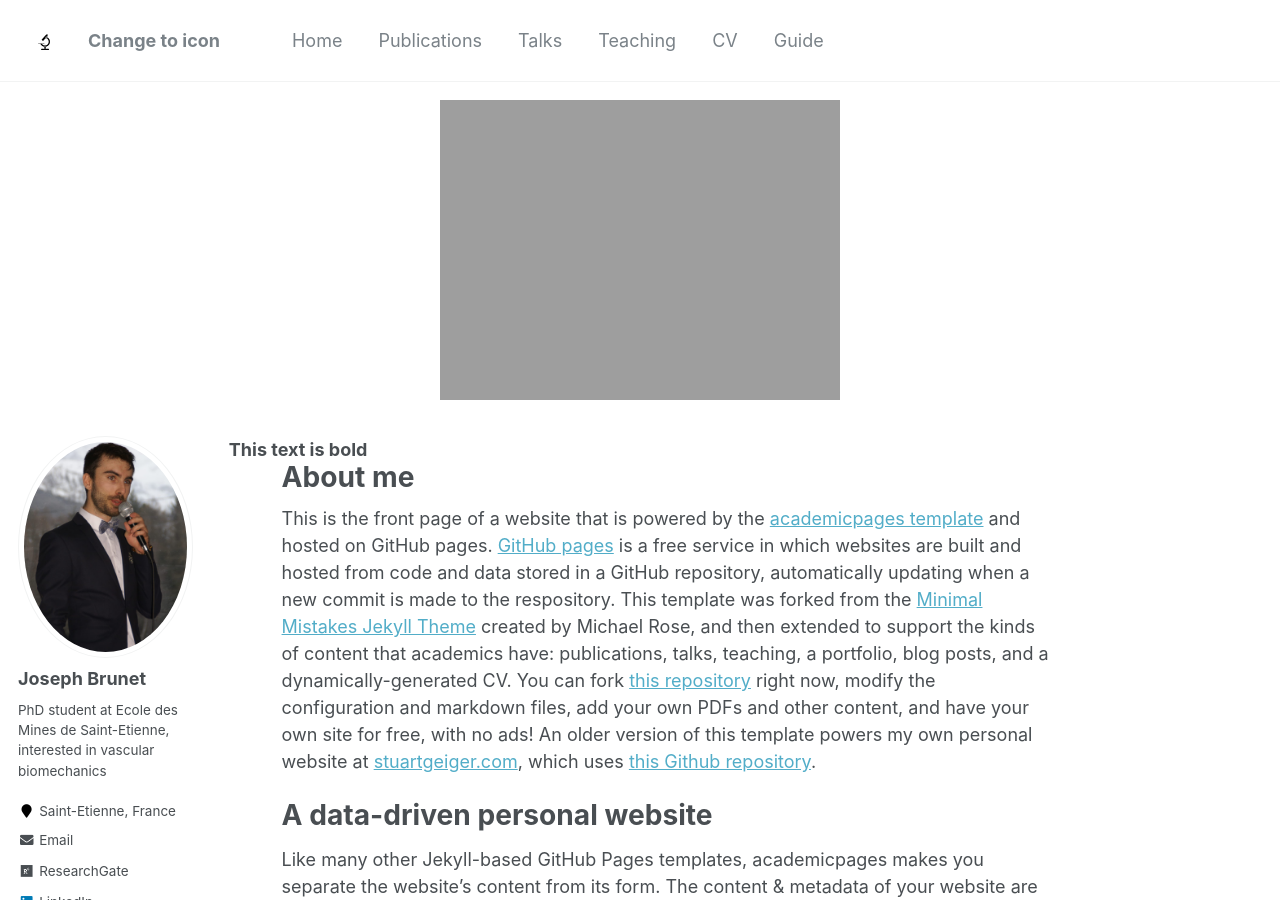
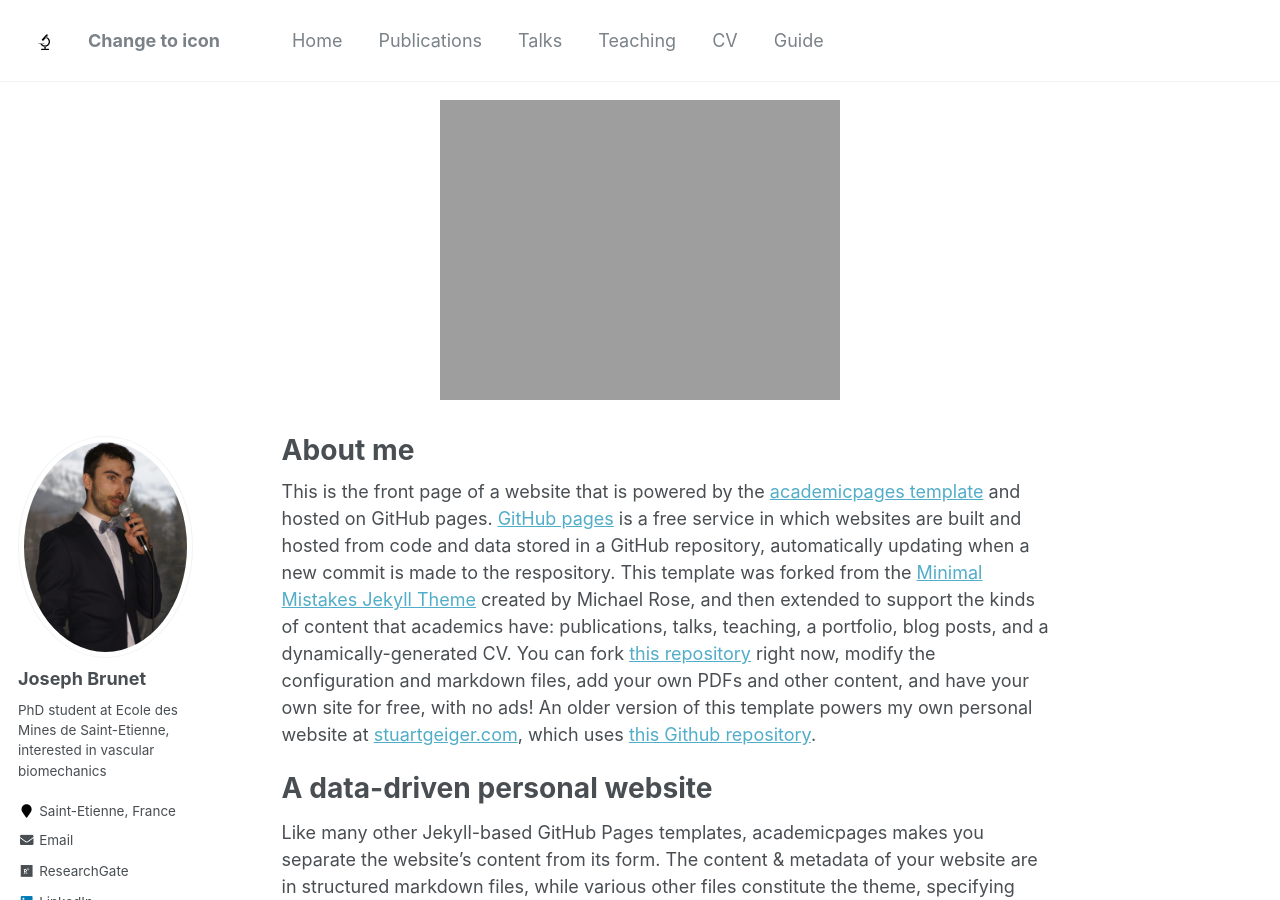
Before and after one commit to JosephBrunet/JosephBrunet.github.io, a Jekyll site: the page built from _pages/about.md, in a window 1280 px wide and 900 px high. Built offline with Jekyll 4.4.1, drawn with Linux system fonts in a browser that asks for light colours.

Commit message:
Update sidebar.html

```diff
--- a/_includes/sidebar.html
+++ b/_includes/sidebar.html
@@ -22,5 +22,4 @@
     {% endif %}
   {% endif %}
   </div>
-  <b>This text is bold</b>
 {% endif %}
```
